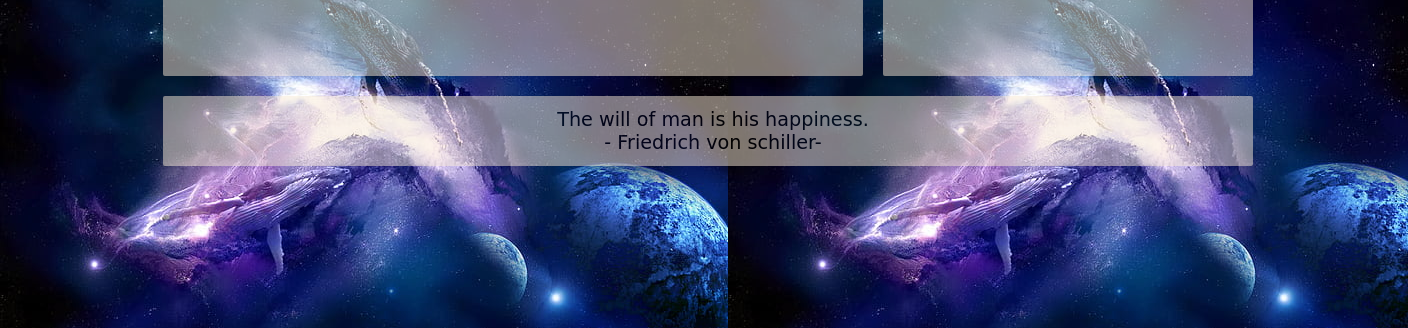
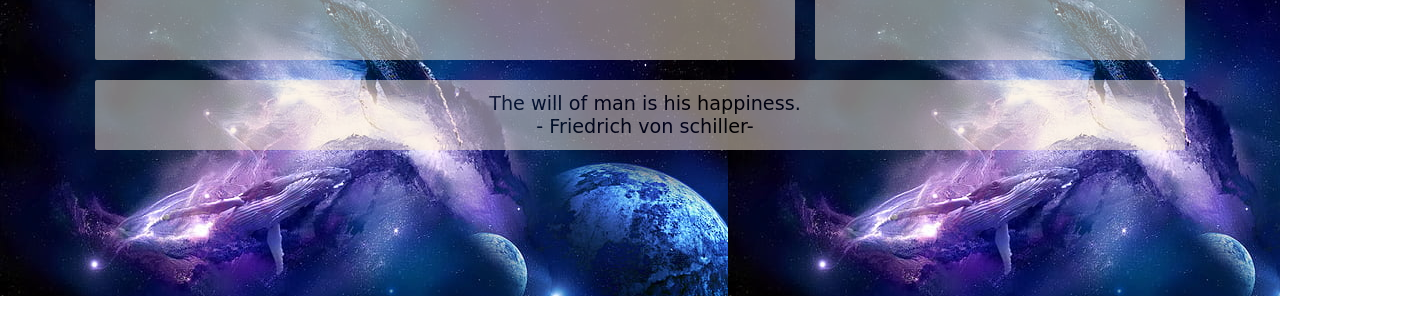
Before and after one commit to myandue/first-website, a plain HTML site: page index.html in a window 1280 px wide. Shown: the part 504-832 px from the top of the page, 1408 px wide, since content can reach past the window. After the commit the page ends 800 px from the top, so only its background shows below. Drawn offline with Linux system fonts and the light colour scheme.

Commit message:
Update style.css

```diff
--- a/style.css
+++ b/style.css
@@ -1,13 +1,18 @@
+body,
+html {
+  overflow: scroll;
+  height: 100%;
+  width: 100%;
+  margin: 0;
+  padding: 0;
+}
+
 body {
-  width: 1400px;
-  height: 816px;
-  overflow: scroll;
   font-family: cursive;
   background-position: center;
   background-size: cover;
   display: flex;
   justify-content: center;
-  flex-direction: column;
   align-items: center;
 }
 
```
